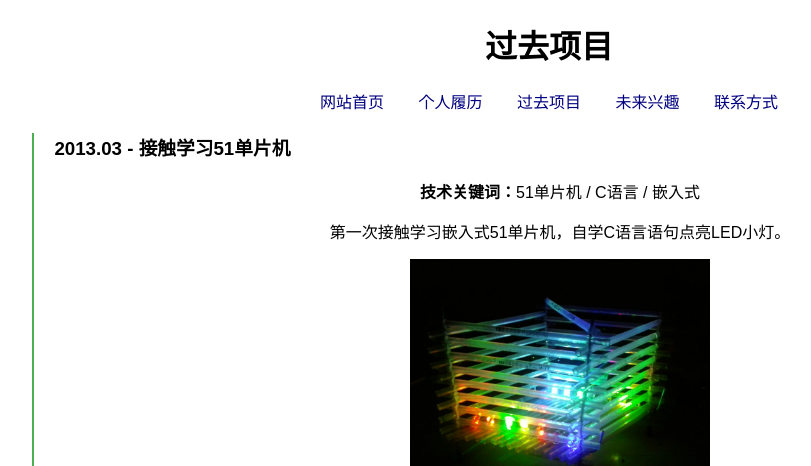
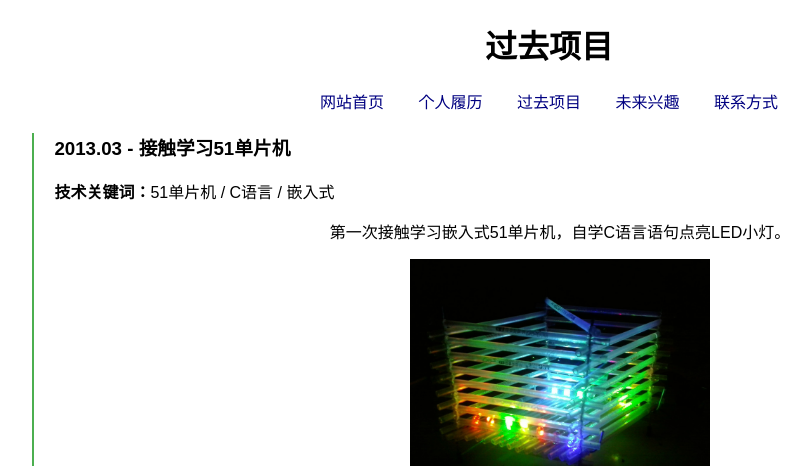
Before and after one commit to ander-ryu/personal-site, a plain HTML site: page previousProject.html in a window 1280 px wide. Shown: the top 466 px of the page, without its empty margins (91-902 px from the left). Drawn offline with Linux system fonts and the light colour scheme.

Commit message:
Add files via upload

```diff
--- a/previousProject.html
+++ b/previousProject.html
@@ -24,13 +24,13 @@
     <div style="width:80%; margin:0 auto; border-left:2px solid #4CAF50; padding-left:20px;">
       <div style="margin:20px 0;">
         <h3 style="text-align: left;">2013.03 - 接触学习51单片机</h3>
-        <p><b>技术关键词：</b>51单片机 / C语言 / 嵌入式</p>
+        <p style="text-align: left;"><b>技术关键词：</b>51单片机 / C语言 / 嵌入式</p>
         <p>第一次接触学习嵌入式51单片机，自学C语言语句点亮LED小灯。</p>
         <img src="./2014.04.16-1.jpg" alt="项目截图" width="300"><br>
         <video width="300" controls>
-          <source src="videos/project1-demo.mp4" type="video/mp4">
+          <!-- <source src="videos/project1-demo.mp4" type="video/mp4">
           您的浏览器不支持视频播放
-        </video>
+        </video> -->
       </div>
 
       <div style="margin:20px 0;">
```
